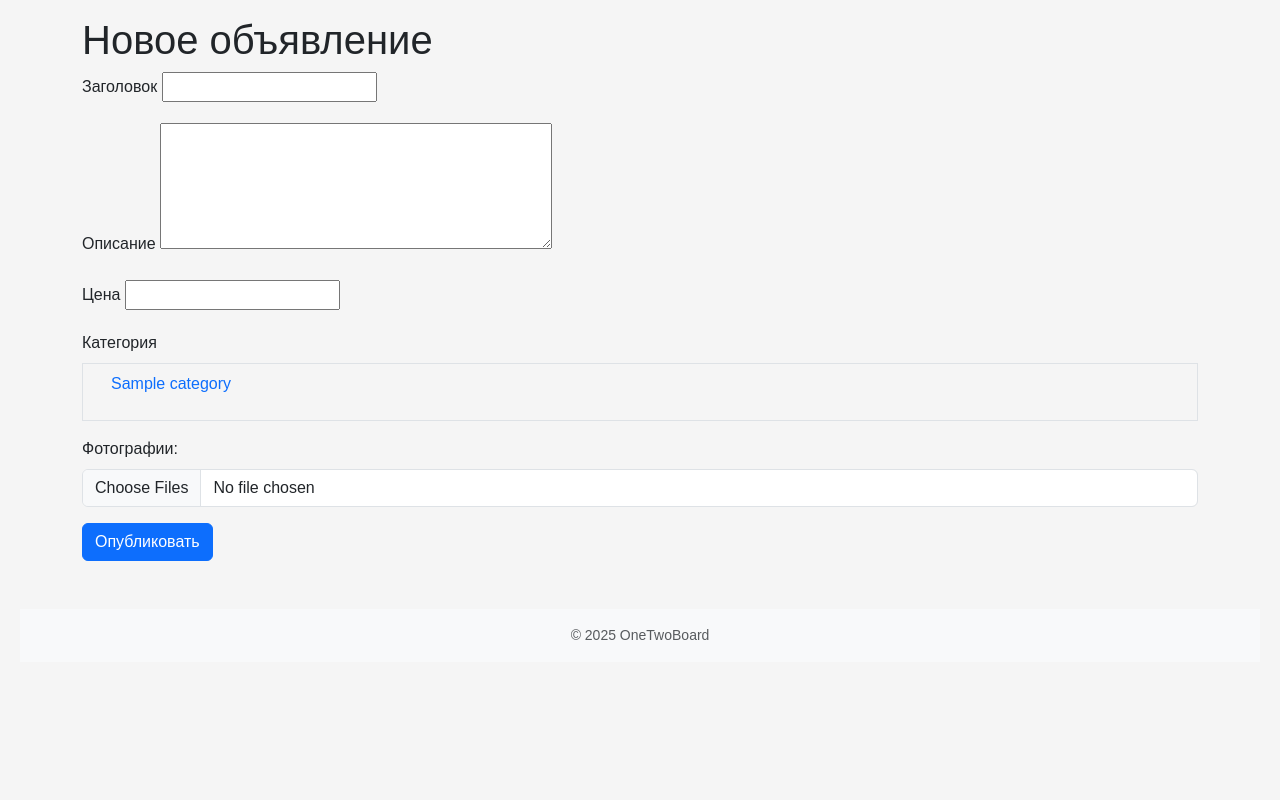
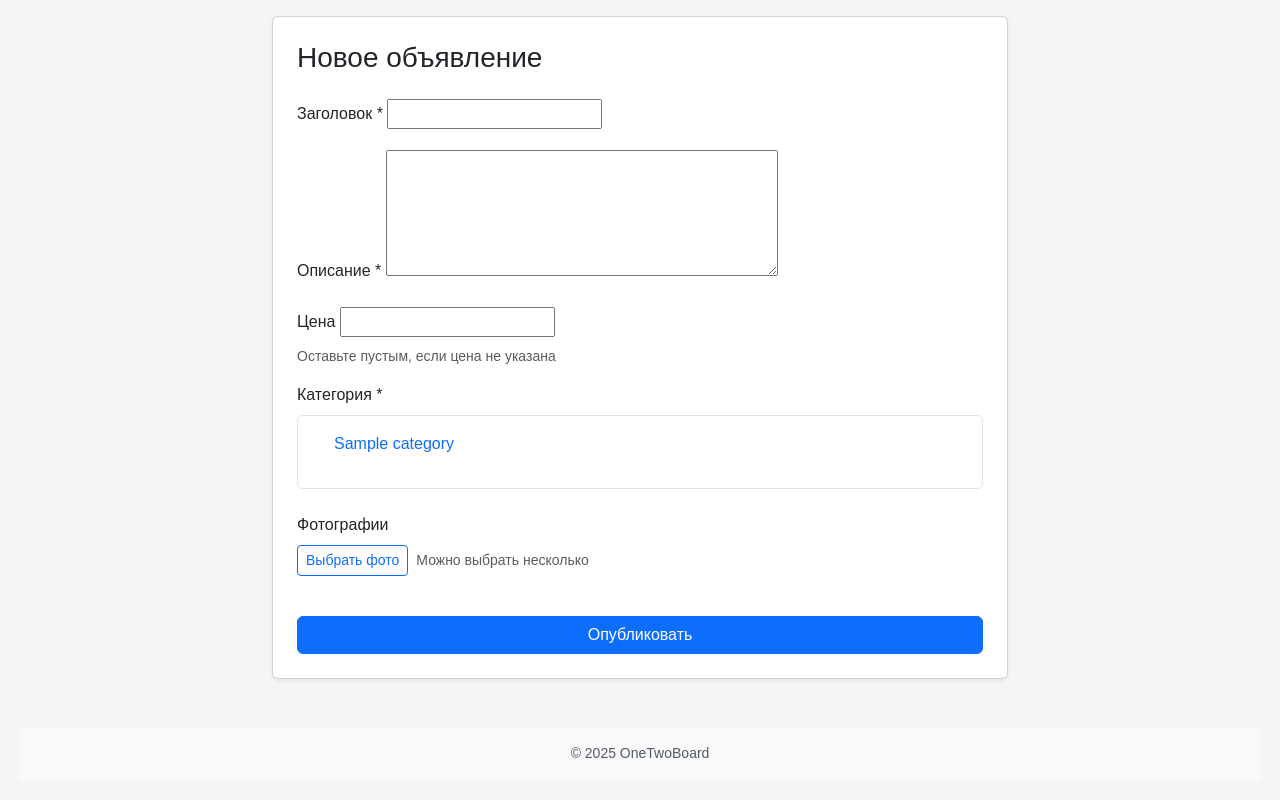
Before and after one commit to Tanja756/OneTowBoard, a Django app: page /create/ in a window 1280 px wide. Shown: the part 73-873 px from the top of the page. Before the commit the page ends 713 px from the top, so only its background shows below. Run offline with Django 4.2, Linux system fonts and the light colour scheme; a user stored in the database is signed in; tables that the repository leaves empty hold one stand-in row (values such as "Sample post"); grey boxes marked "Sample" are stand-in pictures.

Commit message:
Change images UX workflow

```diff
--- a/templates/listings/create.html
+++ b/templates/listings/create.html
@@ -3,71 +3,108 @@
 {% load category_tags %}
 
 {% block title %}Подать объявление — OneTwoBoard{% endblock %}
+
 {% block content %}
-<h1>Новое объявление</h1>
+<div class="row justify-content-center">
+  <div class="col-lg-8">
+    <div class="card shadow-sm">
+      <div class="card-body p-4">
+        <h1 class="h3 mb-4">Новое объявление</h1>
+
         <form method="post" enctype="multipart/form-data" id="listingForm" novalidate>
           {% csrf_token %}
 
+          <!-- Заголовок -->
           <div class="mb-3">
-    <label for="id_title" class="form-label">Заголовок</label>
+            <label for="{{ form.title.id_for_label }}" class="form-label">Заголовок *</label>
             {{ form.title }}
-    {{ form.title.errors }}
-  </div>
-  <div class="mb-3">
-    <label for="id_description" class="form-label">Описание</label>
-    {{ form.description }}
-    {{ form.description.errors }}
-  </div>
-  <div class="mb-3">
-    <label for="id_price" class="form-label">Цена</label>
-    {{ form.price }}
-    {{ form.price.errors }}
+            {% if form.title.errors %}
+              <div class="invalid-feedback d-block">{{ form.title.errors }}</div>
+            {% endif %}
           </div>
 
-  <!-- Выбор категории из дерева -->
+          <!-- Описание -->
           <div class="mb-3">
-    <label class="form-label">Категория</label>
+            <label for="{{ form.description.id_for_label }}" class="form-label">Описание *</label>
+            {{ form.description }}
+            {% if form.description.errors %}
+              <div class="invalid-feedback d-block">{{ form.description.errors }}</div>
+            {% endif %}
+          </div>
+
+          <!-- Цена -->
+          <div class="mb-3">
+            <label for="{{ form.price.id_for_label }}" class="form-label">Цена</label>
+            {{ form.price }}
+            <div class="form-text">Оставьте пустым, если цена не указана</div>
+            {% if form.price.errors %}
+              <div class="invalid-feedback d-block">{{ form.price.errors }}</div>
+            {% endif %}
+          </div>
+
+          <!-- Категория (дерево) -->
+          <div class="mb-4">
+            <label class="form-label">Категория *</label>
             <input type="hidden" name="category_slug" id="id_category_slug" value="{{ selected_category_slug|default:'' }}">
-    <div class="border p-2" style="max-height: 300px; overflow-y: auto;">
+            <div class="border rounded p-3" style="max-height: 300px; overflow-y: auto;">
               {% show_category_tree_select selected_slug=selected_category_slug|default:'' %}
             </div>
+            {% if form.category_slug.errors %}
+              <div class="invalid-feedback d-block">{{ form.category_slug.errors }}</div>
+            {% endif %}
           </div>
 
-  <!-- Контейнер для динамических параметров -->
-  <div id="parametersContainer"></div>
-
-  <div class="mb-3">
-    <label for="id_images" class="form-label">Фотографии:</label>
-    <input type="file" name="images" id="id_images" multiple accept="image/*" class="form-control">
+          <!-- Параметры категории -->
+          <div id="parametersContainer" class="mb-3">
+            {% if parameters %}
+              {% include 'categories/parameters_form.html' with parameters=parameters param_values=param_values %}
+              {% if missing_params %}
+                <div class="alert alert-danger mt-2">
+                  Не заполнены обязательные параметры: {{ missing_params|join:", " }}
+                </div>
+              {% endif %}
+            {% endif %}
           </div>
 
-  <button type="submit" class="btn btn-primary">Опубликовать</button>
+          <!-- Загрузка фотографий -->
+          <div class="mb-3">
+            <label class="form-label">Фотографии</label>
+            <div class="d-flex align-items-center mb-2">
+              <button type="button" class="btn btn-outline-primary btn-sm" id="selectImagesBtn">
+                <i class="bi bi-image"></i> Выбрать фото
+              </button>
+              <span class="ms-2 text-muted small">Можно выбрать несколько</span>
+            </div>
+            <input type="file" name="images" id="id_images" multiple accept="image/*" class="d-none">
+            <!-- Предпросмотр -->
+            <div id="imagePreviewContainer" class="d-flex flex-wrap gap-2"></div>
+          </div>
+
+          <button type="submit" class="btn btn-primary w-100 mt-3">Опубликовать</button>
         </form>
+      </div>
+    </div>
+  </div>
+</div>
 {% endblock %}
 
 {% block extra_js %}
 <script>
 document.addEventListener('DOMContentLoaded', function() {
+    // ----- Работа с категорией и параметрами (без изменений) -----
     const slugInput = document.getElementById('id_category_slug');
     const container = document.getElementById('parametersContainer');
 
     async function loadParameters() {
         const slug = slugInput.value;
-        container.innerHTML = '';  // очищаем
+        container.innerHTML = '';
         if (!slug) return;
         try {
-            const url = `{% url 'categories:get_parameters' %}?category_slug=${slug}`;
-            const response = await fetch(url);
-            if (!response.ok) throw new Error(`HTTP ${response.status}`);
+            const response = await fetch(`{% url 'categories:get_parameters' %}?category_slug=${slug}`);
             const data = await response.json();
-            console.log('Получен ответ:', data);  // посмотри в консоли браузера
-            if (!data.html) {
-                alert('Сервер вернул пустой ответ. Проверьте, есть ли параметры у категории "' + slug + '".');
-            }
             container.innerHTML = data.html;
         } catch (error) {
-            alert('Ошибка загрузки параметров: ' + error.message);
-            console.error(error);
+            console.error('Ошибка загрузки параметров:', error);
         }
     }
 
@@ -75,6 +112,62 @@ document.addEventListener('DOMContentLoaded', function() {
     if (slugInput.value) {
         loadParameters();
     }
+
+    // ----- Управление выбором и предпросмотром фото -----
+    const fileInput = document.getElementById('id_images');
+    const selectBtn = document.getElementById('selectImagesBtn');
+    const previewContainer = document.getElementById('imagePreviewContainer');
+
+    let selectedFiles = []; // массив выбранных File объектов
+
+    // Открываем окно выбора файлов
+    selectBtn.addEventListener('click', () => fileInput.click());
+
+    // При выборе файлов
+    fileInput.addEventListener('change', () => {
+        const newFiles = Array.from(fileInput.files);
+        newFiles.forEach(file => {
+            if (!selectedFiles.some(f => f.name === file.name && f.size === file.size && f.lastModified === file.lastModified)) {
+                selectedFiles.push(file);
+            }
+        });
+        updatePreview();
+        updateFileInput();
+    });
+
+    // Обновить предпросмотр
+    function updatePreview() {
+        previewContainer.innerHTML = '';
+        selectedFiles.forEach((file, index) => {
+            const reader = new FileReader();
+            reader.onload = (e) => {
+                const div = document.createElement('div');
+                div.className = 'position-relative';
+                div.innerHTML = `
+                    <img src="${e.target.result}" width="100" height="100" style="object-fit: cover;" class="rounded border">
+                    <button type="button" class="btn-close position-absolute top-0 end-0 bg-white rounded-circle p-1" style="font-size: 0.5rem;"
+                            data-index="${index}" title="Удалить"></button>
+                `;
+                // Удаление файла
+                div.querySelector('.btn-close').addEventListener('click', function(e) {
+                    e.stopPropagation();
+                    const idx = parseInt(this.dataset.index);
+                    selectedFiles.splice(idx, 1);
+                    updatePreview();
+                    updateFileInput();
+                });
+                previewContainer.appendChild(div);
+            };
+            reader.readAsDataURL(file);
+        });
+    }
+
+    // Обновить FileList у input
+    function updateFileInput() {
+        const dt = new DataTransfer();
+        selectedFiles.forEach(file => dt.items.add(file));
+        fileInput.files = dt.files;
+    }
 });
 </script>
 {% endblock %}
```
Lines whose indentation alone changed are shown as unchanged.
